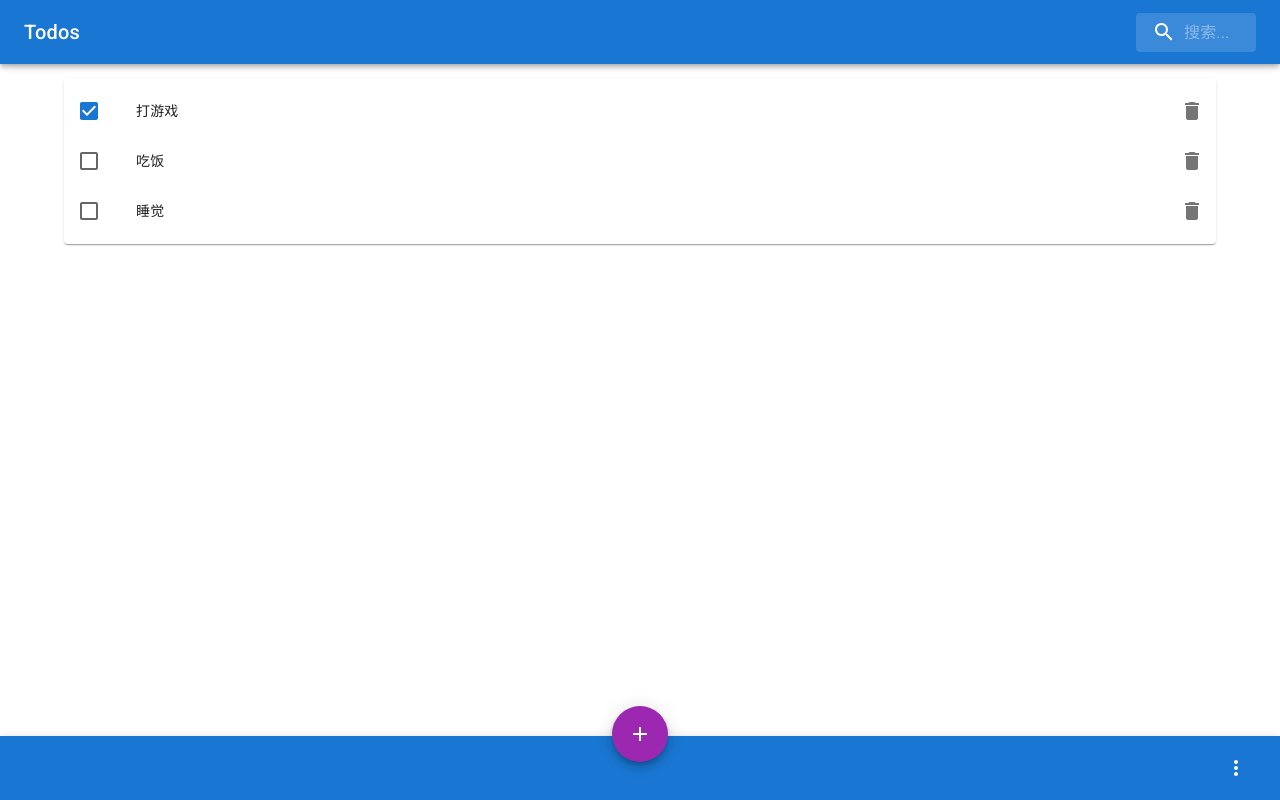
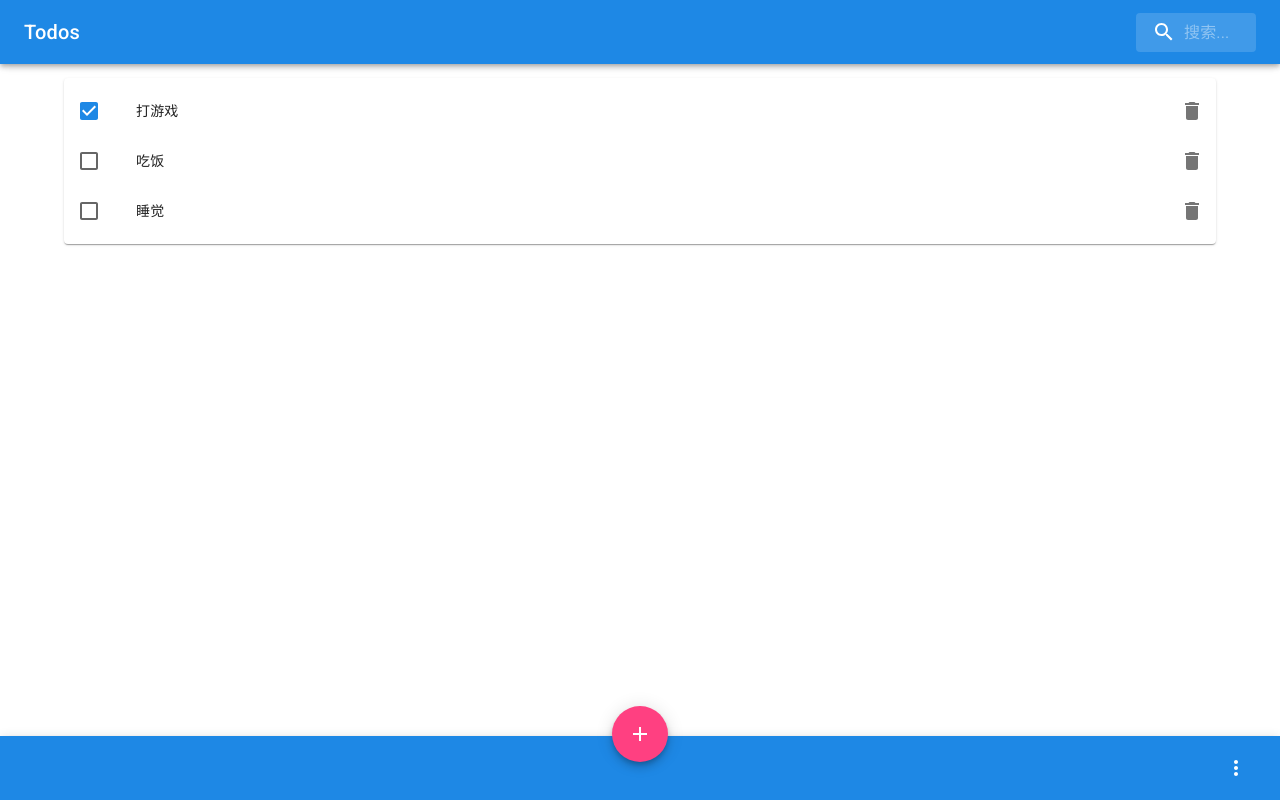
Before and after one commit to renyancheng/material-todolist, a React (Vite) app: page / in a window 1280 px wide. Built offline with nearby package versions, Linux system fonts and the light colour scheme; what material-ui-confirm would draw is missing.

Commit message:
添加addTodo成功的提示

```diff
--- a/index.html
+++ b/index.html
@@ -7,10 +7,11 @@
   <meta name="viewport" content="width=device-width, initial-scale=1.0" />
   <link rel="stylesheet" href="https://fonts.googleapis.com/css?family=Roboto:300,400,500,700&display=swap" />
   <link rel="stylesheet" href="https://fonts.googleapis.com/icon?family=Material+Icons" />
-  <title>Vite App</title>
+  <title>TodoList App</title>
 </head>
 
 <body>
+  <noscript>您的浏览器不支持JS！</noscript>
   <div id="root"></div>
   <script type="module" src="/src/main.jsx"></script>
 </body>
--- a/package.json
+++ b/package.json
@@ -12,6 +12,7 @@
     "@mui/icons-material": "^5.3.1",
     "@mui/material": "^5.3.1",
     "material-ui-confirm": "^3.0.3",
+    "nanoid": "^3.2.0",
     "notistack": "^2.0.3",
     "react": "^17.0.2",
     "react-dom": "^17.0.2",
--- a/src/App.jsx
+++ b/src/App.jsx
@@ -1,14 +1,14 @@
 import React, { useState } from "react";
-import Button from "@mui/material/Button";
 import Card from "@mui/material/Card";
 import Container from "@mui/material/Container";
-import AppBar from "@mui/material/AppBar";
-import Toolbar from "@mui/material/Toolbar";
+import { SnackbarProvider } from "notistack";
+import { ConfirmProvider } from "material-ui-confirm";
+import { nanoid } from "nanoid";
+import { ThemeProvider } from "@mui/material/styles";
+import theme from "./theme";
 import Header from "./components/Header";
 import TodoList from "./components/TodoList";
 import Footer from "./components/Footer";
-import { SnackbarProvider } from "notistack";
-import { ConfirmProvider } from "material-ui-confirm";
 
 export default function App() {
   let [todos, setTodos] = useState([
@@ -18,21 +18,22 @@ export default function App() {
   ]);
 
   const addTodo = (name) => {
-    console.log(name);
+    // console.log(name);
     setTodos((todos) => {
       return [
         ...todos,
         {
-          id: todos.length + 1,
+          id: nanoid(),
           name,
           done: false,
-        }
+        },
       ];
     });
   };
 
   return (
     <>
+      <ThemeProvider theme={theme}>
         <ConfirmProvider>
           <SnackbarProvider maxSnack={3}>
             <Header></Header>
@@ -44,6 +45,7 @@ export default function App() {
             <Footer addTodo={addTodo}></Footer>
           </SnackbarProvider>
         </ConfirmProvider>
+      </ThemeProvider>
     </>
   );
 }
--- a/src/components/Footer.jsx
+++ b/src/components/Footer.jsx
@@ -1,4 +1,4 @@
-import React, { useState }from "react";
+import React, { useState } from "react";
 import { styled } from "@mui/material/styles";
 import AppBar from "@mui/material/AppBar";
 import Toolbar from "@mui/material/Toolbar";
@@ -7,7 +7,7 @@ import IconButton from "@mui/material/IconButton";
 import Fab from "@mui/material/Fab";
 import MoreIcon from "@mui/icons-material/MoreVert";
 import AddIcon from "@mui/icons-material/Add";
-import Grow from "@mui/material/Grow";
+import Slide from "@mui/material/Slide";
 import Button from "@mui/material/Button";
 import TextField from "@mui/material/TextField";
 import Dialog from "@mui/material/Dialog";
@@ -30,32 +30,32 @@ function Footer(props) {
   const { enqueueSnackbar } = useSnackbar();
   const handleAddTodo = () => {
     setDialog(true);
-    /* enqueueSnackbar("添加成功", {
+  };
+
+  const {
+    register,
+    handleSubmit,
+    formState: { errors },
+    reset,
+  } = useForm();
+
+  const [dialog, setDialog] = useState(false);
+
+  const handleClose = () => {
+    setDialog(false);
+  };
+
+  const onSubmit = ({ newTodo }) => {
+    props.addTodo(newTodo);
+    reset();
+    enqueueSnackbar("添加成功", {
       variant: "success",
       anchorOrigin: {
         vertical: "top",
         horizontal: "center",
       },
-      TransitionComponent: Grow,
-    }); */
-  };
-
-  const {
-    register,
-    handleSubmit,
-    formState: { errors,isValid },
-    reset
-  } = useForm();
-
-  const onSubmit = ({newTodo}) => {
-    props.addTodo(newTodo);
-    reset();
-    setDialog(false)
-  };
-
-  const [dialog, setDialog] = useState(false);
-
-  const handleClose = () => {
+      TransitionComponent: Slide,
+    });
     setDialog(false);
   };
   return (
--- /dev/null
+++ b/src/theme.js
@@ -0,0 +1,15 @@
+import {
+    createTheme
+} from "@mui/material/styles"
+
+export default createTheme({
+    palette: {
+        mode: 'light',
+        primary: {
+            main: '#1e88e5',
+        },
+        secondary: {
+            main: '#ff4081',
+        },
+    },
+})
```
Also changed, not shown: 1 other file (tests, documents, lock files or other folders). Lines whose indentation alone changed are shown as unchanged.
